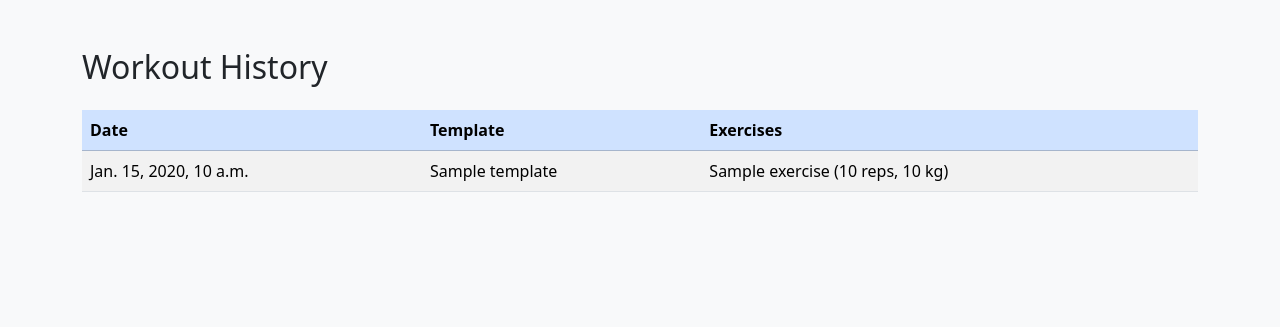
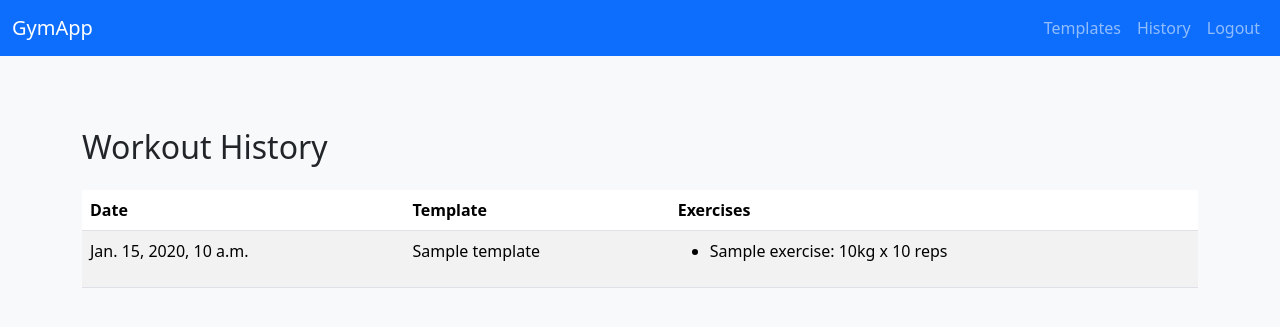
Before and after one commit to CNeiheisel/gymApp, a Django app: template workouts/templates/workouts/history.html in a window 1280 px wide. Shown: the top 327 px of the page. Run offline with Django 5.2, Linux system fonts and the light colour scheme; the template is opened without the code that fills it: most values are stand-ins (such as "Sample title", 1, 10 or a date in 2020); parts of the project's set-up code (start-up, migrations or seed data) failed here and were passed over.

Commit message:
Update history.html

```diff
--- a/workouts/templates/workouts/history.html
+++ b/workouts/templates/workouts/history.html
@@ -6,10 +6,25 @@
     <link href="https://cdn.jsdelivr.net/npm/bootstrap@5.3.3/dist/css/bootstrap.min.css" rel="stylesheet">
 </head>
 <body class="bg-light">
+
+<nav class="navbar navbar-expand-lg navbar-dark bg-primary mb-4">
+    <div class="container-fluid">
+        <a class="navbar-brand" href="/">GymApp</a>
+        <div class="collapse navbar-collapse">
+            <ul class="navbar-nav ms-auto">
+                <li class="nav-item"><a class="nav-link" href="{% url 'templates' %}">Templates</a></li>
+                <li class="nav-item"><a class="nav-link" href="{% url 'history' %}">History</a></li>
+                <li class="nav-item"><a class="nav-link" href="{% url 'logout' %}">Logout</a></li>
+            </ul>
+        </div>
+    </div>
+</nav>
+
 <div class="container py-5">
     <h2 class="mb-4">Workout History</h2>
-        <table class="table table-striped table-hover">
-            <thead class="table-primary">
+    {% if workouts %}
+        <table class="table table-striped">
+            <thead>
                 <tr>
                     <th>Date</th>
                     <th>Template</th>
@@ -22,16 +37,19 @@
                         <td>{{ workout.date }}</td>
                         <td>{{ workout.template.name }}</td>
                         <td>
-                        {% for exercise in workout.loggedexercise_set.all %}
-                            {{ exercise.exercise.name }} ({{ exercise.reps }} reps, {{ exercise.weight }} kg)<br>
+                            <ul>
+                                {% for entry in workout.entries.all %}
+                                    <li>{{ entry.exercise.name }}: {{ entry.weight }}kg x {{ entry.reps }} reps</li>
                                 {% endfor %}
+                            </ul>
                         </td>
                     </tr>
-                {% empty %}
-                <tr><td colspan="3">No workouts logged yet.</td></tr>
                 {% endfor %}
             </tbody>
         </table>
+    {% else %}
+        <p>No workouts logged yet.</p>
+    {% endif %}
 </div>
 
 <script src="https://cdn.jsdelivr.net/npm/bootstrap@5.3.3/dist/js/bootstrap.bundle.min.js"></script>
```
Lines whose indentation alone changed are shown as unchanged.
